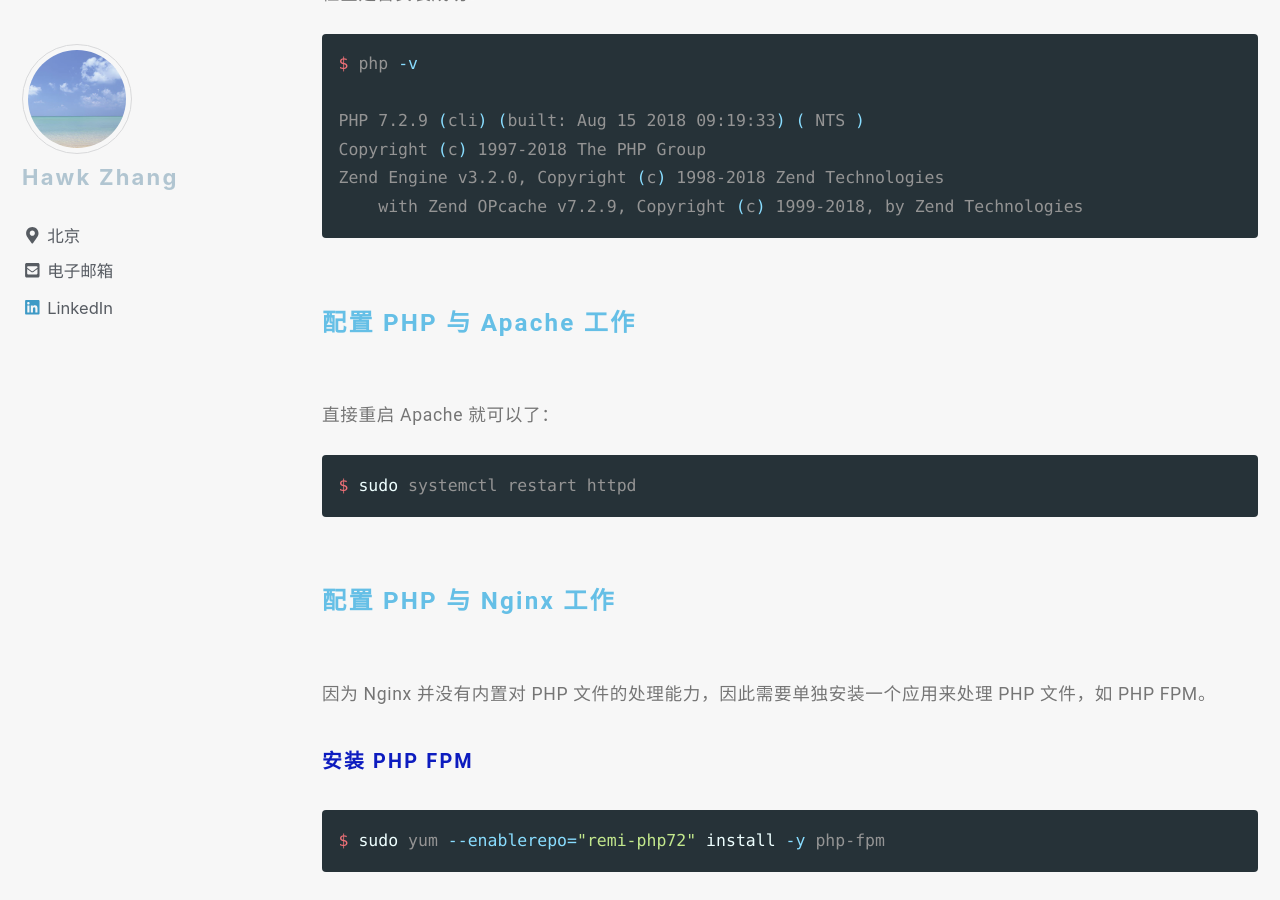
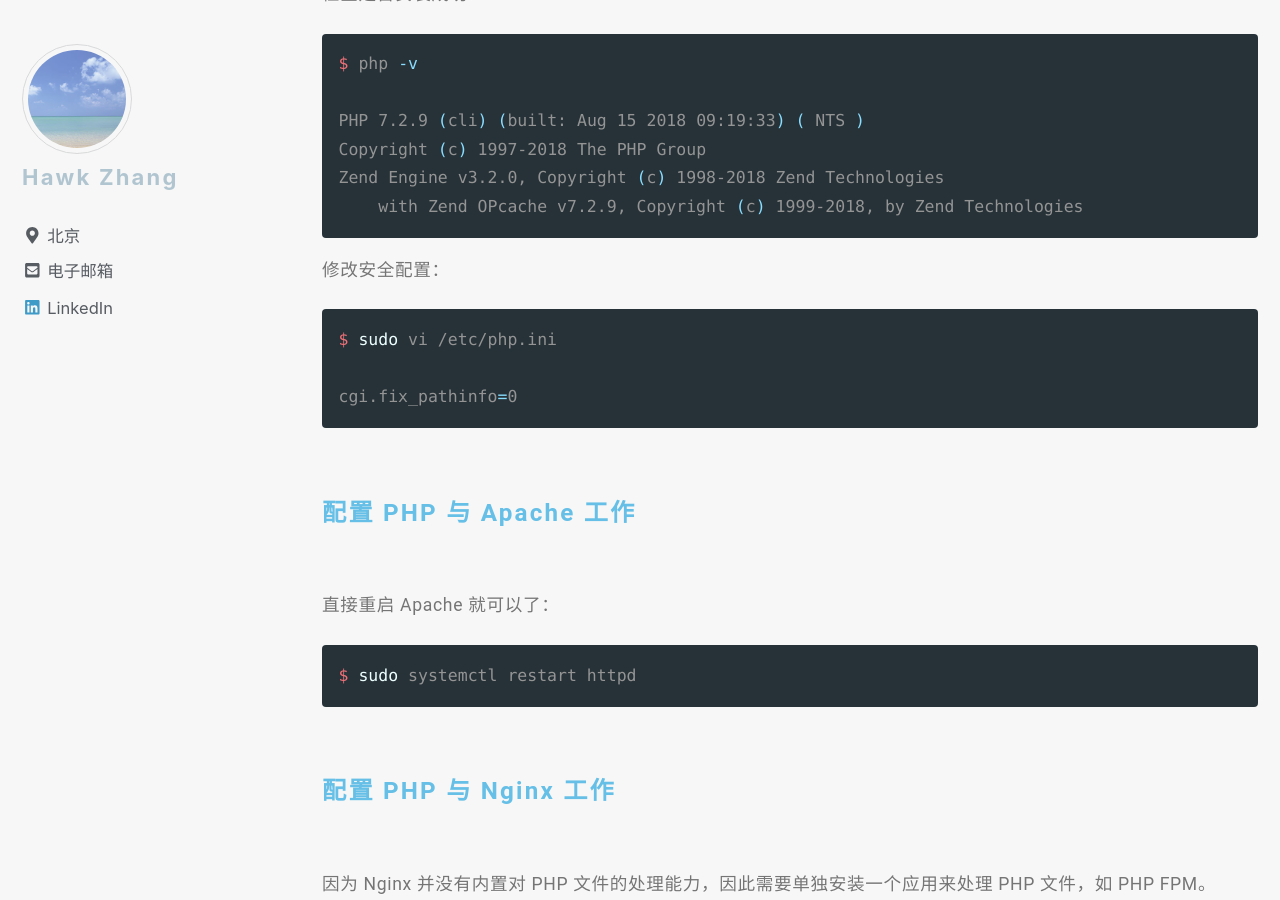
Before and after one commit to narru888/linotes_note, a Jekyll site: the page built from _posts/framework/2017-12-04-lamp_intro.md, in a window 1280 px wide and 900 px high, scrolled down 14317 px. Built offline with Jekyll 4.4.1, drawn with Linux system fonts in a browser that asks for light colours; nearby versions of some CDN libraries; a script that is not in the unit is left out.

Commit message:
update on 2018-10-07 11:00:01 CST

````diff
--- a/_posts/framework/2017-12-04-lamp_intro.md
+++ b/_posts/framework/2017-12-04-lamp_intro.md
@@ -424,6 +424,15 @@ Zend Engine v3.2.0, Copyright (c) 1998-2018 Zend Technologies
     with Zend OPcache v7.2.9, Copyright (c) 1999-2018, by Zend Technologies
 ```
 
+修改安全配置：
+
+```bash
+$ sudo vi /etc/php.ini
+
+cgi.fix_pathinfo=0
+```
+
+
 
 
 
````
